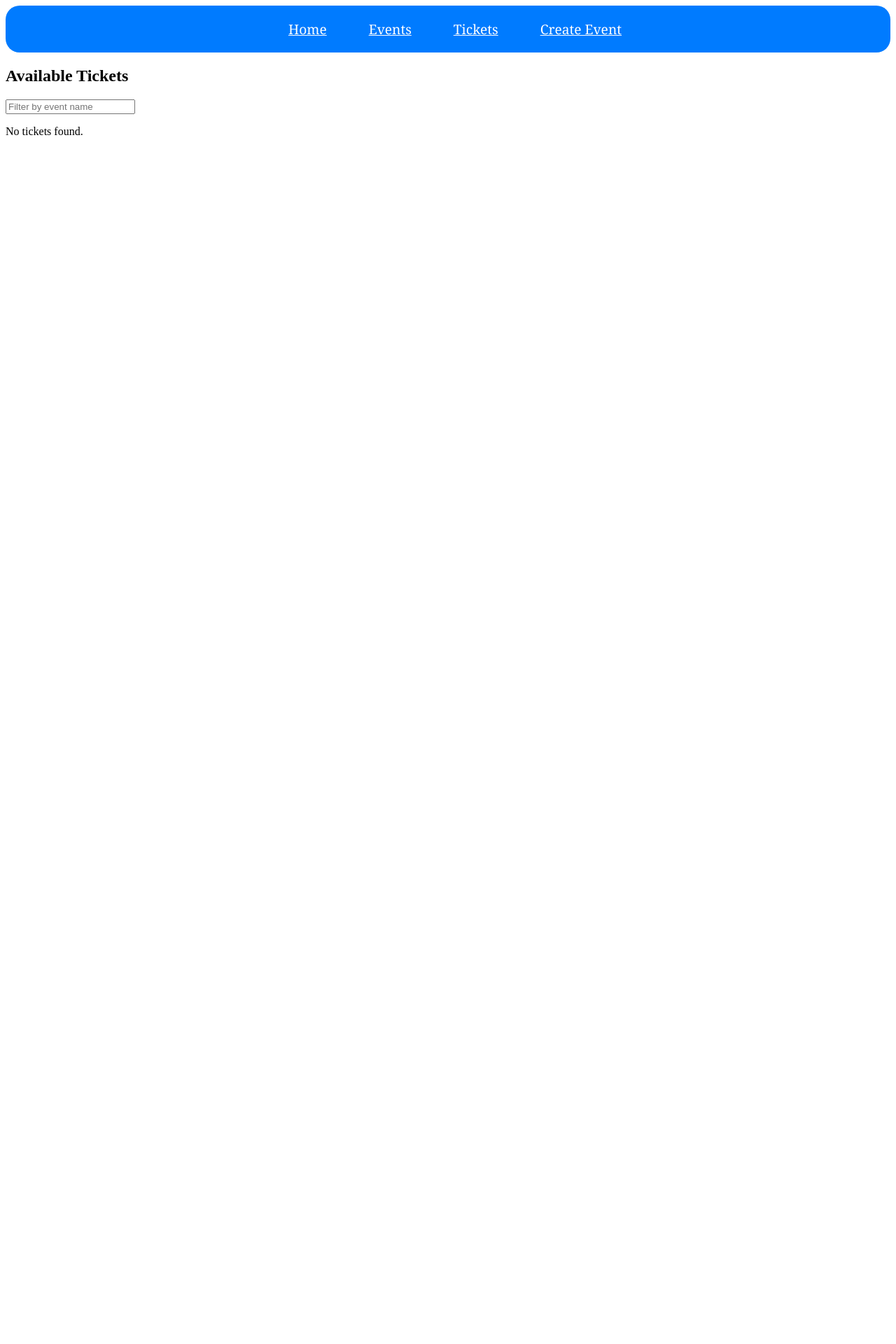
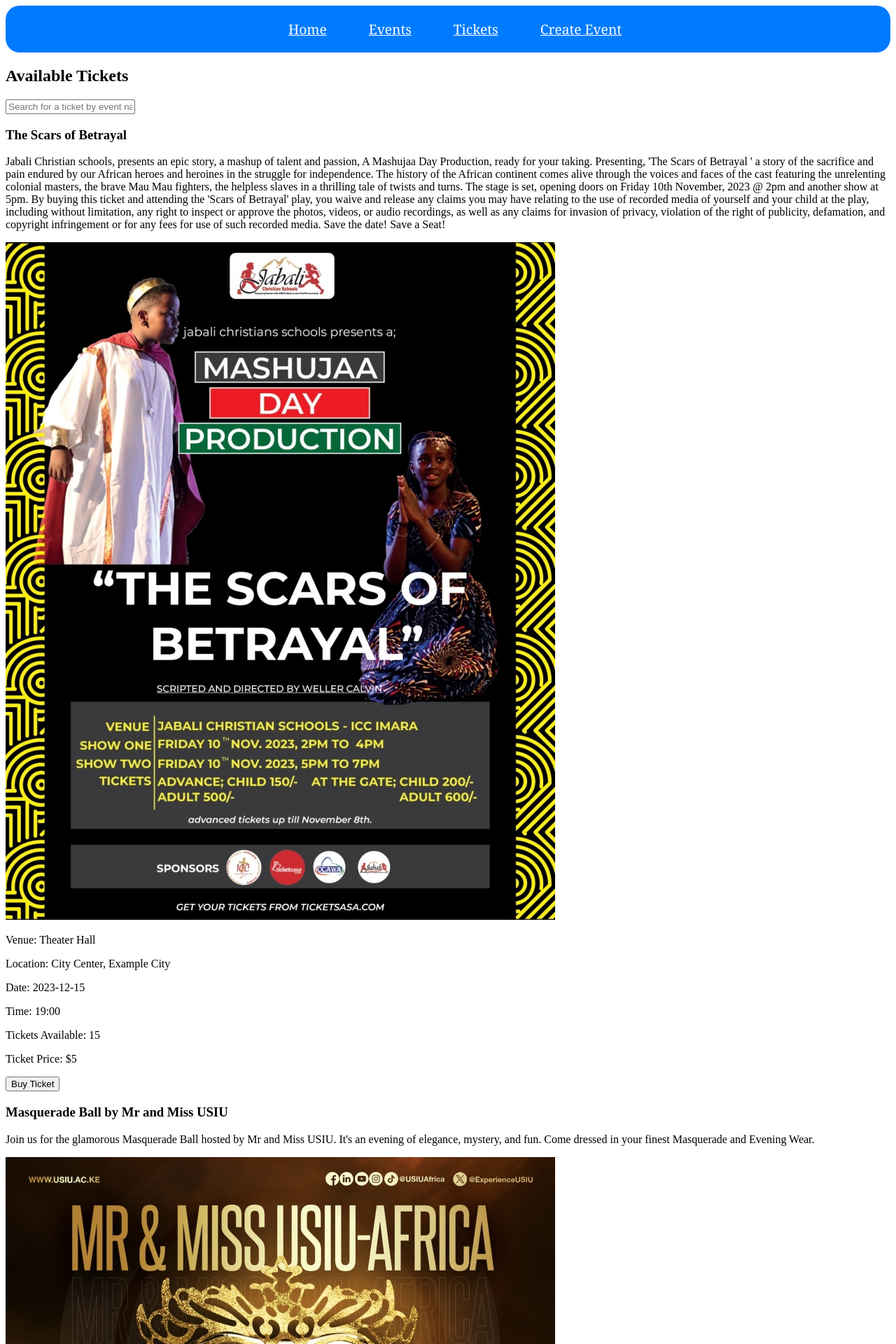
Before and after one commit to Evanny254/Safari-Ticketing-App, a React (Vite) app: page /tickets in a window 1280 px wide. Shown: the top 1920 px of the page at 70% size. Before the commit the page ends 800 px from the top, so only its background shows below. Built offline with nearby package versions, Linux system fonts and the light colour scheme; data requests are answered from the project's data file.

Commit message:
Add button to buy a ticket

```diff
--- a/src/components/TicketList.jsx
+++ b/src/components/TicketList.jsx
@@ -1,35 +1,64 @@
-import { useState, useEffect } from 'react';
+import React, { useState, useEffect } from "react";
 
 const TicketList = () => {
   const [tickets, setTickets] = useState([]);
-  const [filteredTickets, setFilteredTickets] = useState([]);
-  const [searchTerm, setSearchTerm] = useState('');
+  const [searchTerm, setSearchTerm] = useState("");
+  const [selectedTicket, setSelectedTicket] = useState(null);
 
   useEffect(() => {
-    fetch('http://localhost:3000/events')
+    fetch("http://localhost:3000/events")
       .then((response) => response.json())
-      .then((data) => setTickets(data))
-      .catch((error) => console.error('Error fetching tickets:', error));
+      .then((data) => {
+        setTickets(data);
+      })
+      .catch((error) => console.error("Error fetching tickets:", error));
   }, []);
 
   const handleSearchChange = (e) => {
     const { value } = e.target;
     setSearchTerm(value);
+    setSelectedTicket(null); // Clear the selected ticket when searching
+  };
 
-    if (value) {
-      const filteredTickets = tickets.filter((ticket) => ticket.name.toLowerCase().includes(value.toLowerCase()));
-      setFilteredTickets(filteredTickets);
+  const handleBuyTicket = (event) => {
+    const availableTickets = event.tickets_available;
+
+    if (availableTickets > 0) {
+      const updatedTickets = [...tickets];
+      const ticketIndex = updatedTickets.findIndex((ticket) => ticket.id === event.id);
+
+      if (ticketIndex !== -1) {
+        updatedTickets[ticketIndex] = {
+          ...event,
+          tickets_available: availableTickets - 1,
+        };
+        setTickets(updatedTickets);
+      }
+
+      alert("You have bought a ticket for " + event.name);
+
+      fetch(`http://localhost:3000/events/${event.id}`, {
+        method: "PATCH",
+        headers: {
+          "Content-Type": "application/json",
+        },
+        body: JSON.stringify({ tickets_available: availableTickets - 1 }),
+      });
     } else {
-      setFilteredTickets(tickets);
+      alert("Tickets are sold out for this event!");
     }
   };
+
+  const filteredTickets = tickets.filter((ticket) =>
+    ticket.name.toLowerCase().includes(searchTerm.toLowerCase())
+  );
 
   return (
     <div>
       <h2>Available Tickets</h2>
       <input
         type="text"
-        placeholder="Filter by event name"
+        placeholder="Search for a ticket by event name"
         value={searchTerm}
         onChange={handleSearchChange}
       />
@@ -39,12 +68,36 @@
             <h3>{ticket.name}</h3>
             <p>{ticket.description}</p>
             <img src={ticket.image_url} alt={ticket.name} />
+            <p>Venue: {ticket.venue}</p>
+            <p>Location: {ticket.location}</p>
+            <p>Date: {ticket.date}</p>
+            <p>Time: {ticket.time}</p>
             <p>Tickets Available: {ticket.tickets_available}</p>
             <p>Ticket Price: ${ticket.ticket_price}</p>
+            <button className="BtnBuy" onClick={() => handleBuyTicket(ticket)}>
+              Buy Ticket
+            </button>
           </div>
         ))
       ) : (
-        <p>No tickets found.</p>
+        selectedTicket ? (
+          <div>
+            <h3>{selectedTicket.name}</h3>
+            <p>{selectedTicket.description}</p>
+            <img src={selectedTicket.image_url} alt={selectedTicket.name} />
+            <p>Venue: {selectedTicket.venue}</p>
+            <p>Location: {selectedTicket.location}</p>
+            <p>Date: {selectedTicket.date}</p>
+            <p>Time: {selectedTicket.time}</p>
+            <p>Tickets Available: {selectedTicket.tickets_available}</p>
+            <p>Ticket Price: ${selectedTicket.ticket_price}</p>
+            <button className="BtnBuy" onClick={() => handleBuyTicket(selectedTicket)}>
+              Buy Ticket
+            </button>
+          </div>
+        ) : (
+          <p>No tickets found.</p>
+        )
       )}
     </div>
   );
```
